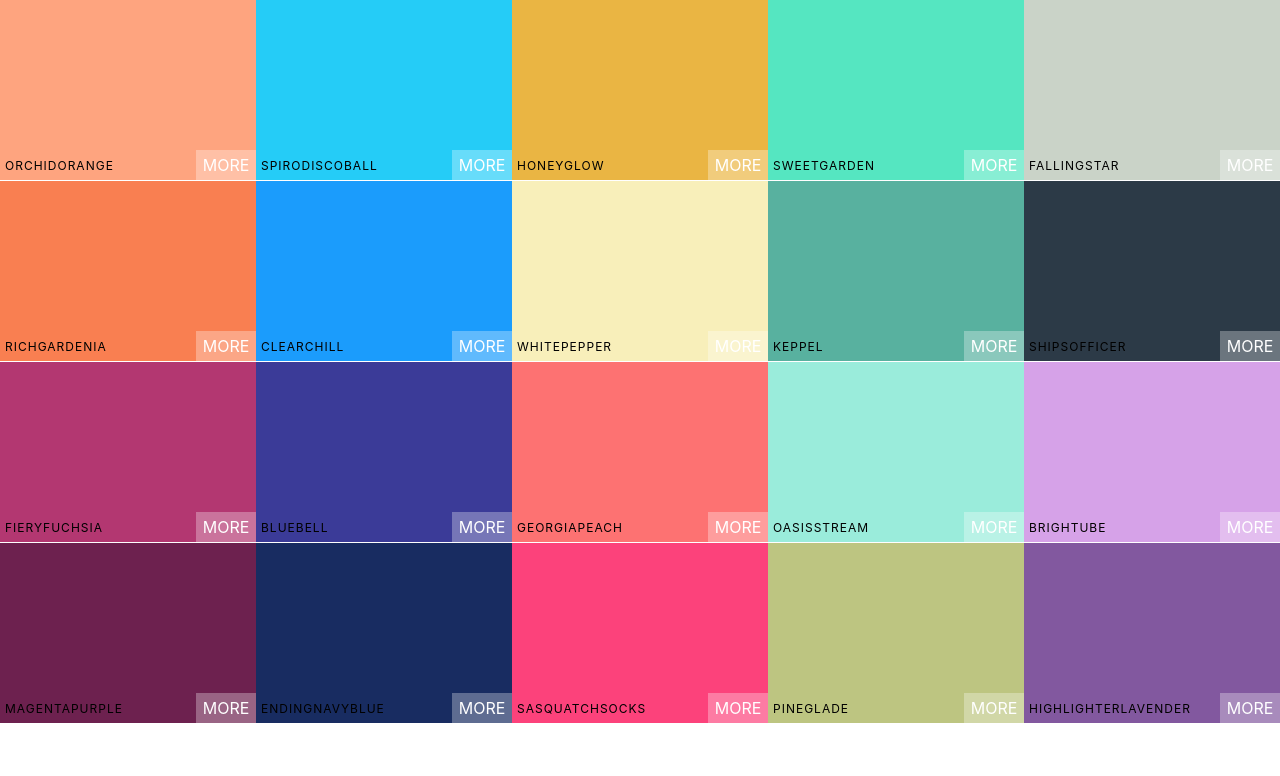
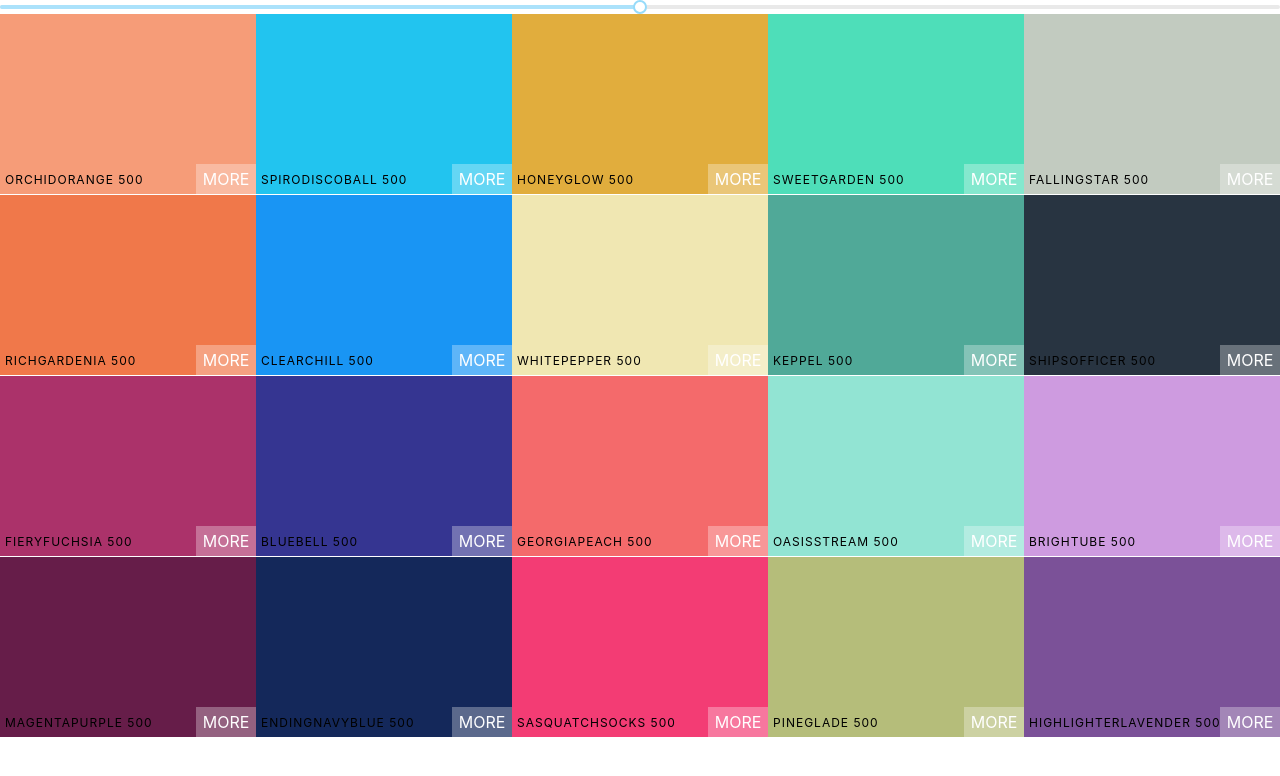
Before and after one commit to Etherum7/my_app, a React (Create React App) app: page / in a window 1280 px wide. Shown: the top 776 px of the page. Built offline with nearby package versions, Linux system fonts and the light colour scheme.

Commit message:
Added unstyled slider

```diff
--- a/package.json
+++ b/package.json
@@ -11,6 +11,7 @@
     "chroma-js": "^2.1.0",
     "jquery": "^3.4.1",
     "popper.js": "^1.16.1",
+    "rc-slider": "^9.2.4",
     "react": "^16.13.1",
     "react-copy-to-clipboard": "^5.0.2",
     "react-dom": "^16.13.1",
--- a/src/App.js
+++ b/src/App.js
@@ -1,5 +1,6 @@
 import React, { Component } from 'react';
 import Pallete from './Pallete';
+import { generatePallete } from './ColorHelpers';
 import SeedColors from "./SeedColors";
 
 
@@ -15,7 +16,7 @@ class App extends Component {
   render() {
     return (
       <div>
-        <Pallete {...SeedColors[7]} />
+        <Pallete pallete={generatePallete(SeedColors[7])} />
 
       </div>
     )
--- a/src/Pallete.js
+++ b/src/Pallete.js
@@ -1,17 +1,36 @@
 import React, { Component } from 'react'
 import ColorBox from './ColorBox';
-import {generatePallete} from './ColorHelpers';
-import SeedColors from './SeedColors'
+
+
 import './Pallete.css';
+import Slider from 'rc-slider';
+import 'rc-slider/assets/index.css';
 class Pallete extends Component {
+    constructor(props){
+        super(props);
+        this.state={
+            level:500
+        };
+        this.handleSlider = this.handleSlider.bind(this);
+    }
+    handleSlider(newLevel){
+        this.setState({level:newLevel});
+    }
     render() {
-        console.log(generatePallete(SeedColors[4]));
-    const colorBoxes = this.props.colors.map(color => (
-    <ColorBox background ={color.color} name={color.name} />
+        const {level} = this.state;
+        const { colors } = this.props.pallete;
+
+    const colorBoxes = colors[level].map(color => (
+    <ColorBox background ={color.hex} name={color.name} />
     ));
         return (
 
             <div className="Pallete">
+                <Slider defaultValue={level}
+                    min={100}
+                    max={900}
+                    step={100}
+                    onAfterChange={this.handleSlider} />
                 {/* NavBar goes here */}
                 <div className='Pallete-colors'>
                     {colorBoxes}
```
Also changed, not shown: 2 other files (tests, documents, lock files or other folders).
